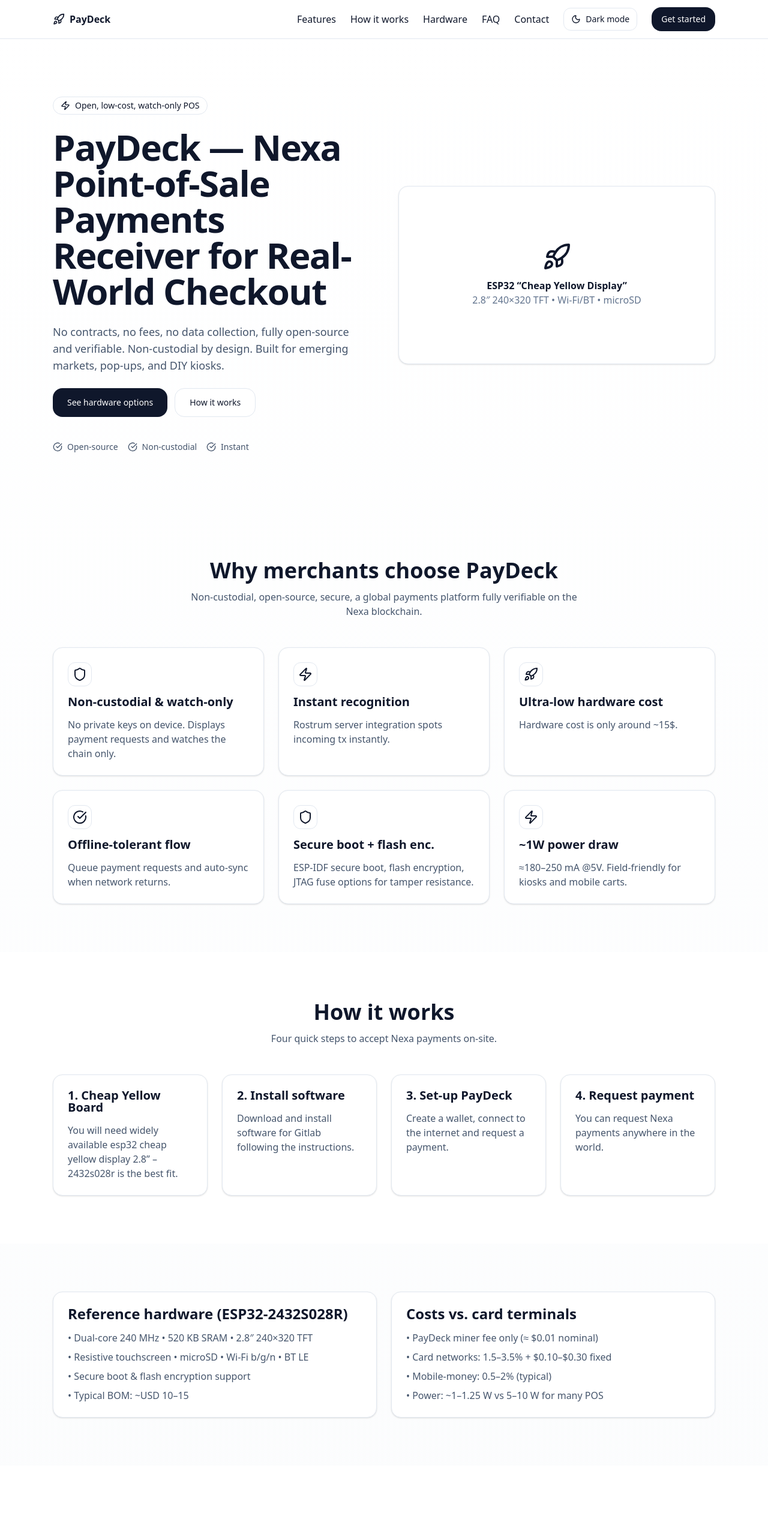
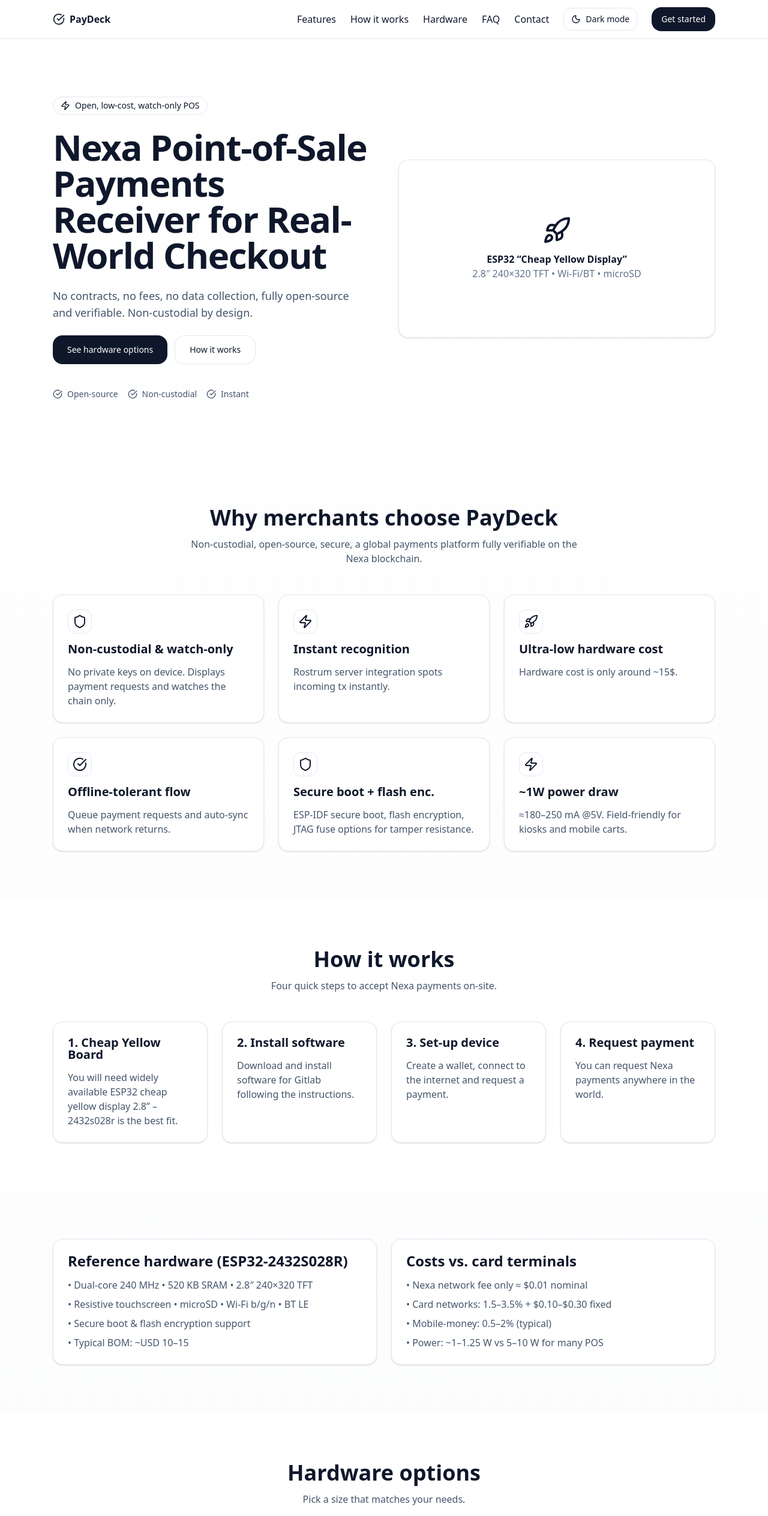
Before and after one commit to IamEndo/site, a Next.js app: page / in a window 1280 px wide. Shown: the top 2527 px of the page at 60% size. Built offline with nearby package versions, Linux system fonts and the light colour scheme.

Commit message:
Update page.tsx

```diff
--- a/app/page.tsx
+++ b/app/page.tsx
@@ -136,7 +136,7 @@
         <div className="max-w-6xl mx-auto px-4 sm:px-6">
           <div className="flex items-center justify-between h-16">
             <a href="#home" className="flex items-center gap-2 font-semibold">
-              <Rocket className="w-5 h-5" aria-hidden />
+              <CheckCircle className="w-5 h-5" aria-hidden />
               <span>PayDeck</span>
             </a>
 
@@ -221,11 +221,11 @@
                 Open, low-cost, watch-only POS
               </span>
               <h1 className="text-4xl md:text-6xl font-bold tracking-tight">
-                PayDeck — Nexa Point-of-Sale Payments Receiver for Real-World Checkout
+                Nexa Point-of-Sale Payments Receiver for Real-World Checkout
               </h1>
               <p className="text-lg text-slate-600 dark:text-slate-300">
                 No contracts, no fees, no data collection, fully open-source and verifiable.
-                Non-custodial by design. Built for emerging markets, pop-ups, and DIY kiosks.
+                Non-custodial by design.
               </p>
               <div className="flex flex-col sm:flex-row gap-3">
                 <Button asChild className="h-12 px-6 text-base">
@@ -312,14 +312,14 @@
             {[
               {
                 t: "1. Cheap Yellow Board",
-                d: "You will need widely available esp32 cheap yellow display 2.8” – 2432s028r is the best fit.",
+                d: "You will need widely available ESP32 cheap yellow display 2.8” – 2432s028r is the best fit.",
               },
               {
                 t: "2. Install software",
                 d: "Download and install software for Gitlab following the instructions.",
               },
               {
-                t: "3. Set-up PayDeck",
+                t: "3. Set-up device",
                 d: "Create a wallet, connect to the internet and request a payment.",
               },
               {
@@ -364,7 +364,7 @@
                 </CardTitle>
               </CardHeader>
               <CardContent className="text-slate-600 dark:text-slate-300 grid gap-2">
-                <div>• PayDeck miner fee only (≈ $0.01 nominal)</div>
+                <div>• Nexa network fee only ≈ $0.01 nominal</div>
                 <div>• Card networks: 1.5–3.5% + $0.10–$0.30 fixed</div>
                 <div>• Mobile-money: 0.5–2% (typical)</div>
                 <div>• Power: ~1–1.25 W vs 5–10 W for many POS</div>
@@ -380,7 +380,7 @@
           <div className="text-center max-w-2xl mx-auto mb-12">
             <h2 className="text-3xl md:text-4xl font-bold">Hardware options</h2>
             <p className="text-slate-600 dark:text-slate-300 mt-3">
-              Pick a build that matches your rollout and budget.
+              Pick a size that matches your needs.
             </p>
           </div>
           <div className="grid md:grid-cols-3 gap-6">
@@ -476,7 +476,7 @@
       <footer className="py-10 border-t border-slate-200 dark:border-slate-800">
         <div className="max-w-6xl mx-auto px-4 sm:px-6 flex flex-col md:flex-row items-center justify-between gap-4">
           <div className="flex items-center gap-2 text-sm text-slate-600 dark:text-slate-300">
-            <Rocket className="w-4 h-4" aria-hidden />
+            <CheckCircle className="w-4 h-4" aria-hidden />
             <span>
               © {new Date().getFullYear()} PayDeck. Open source firmware.
             </span>
```
